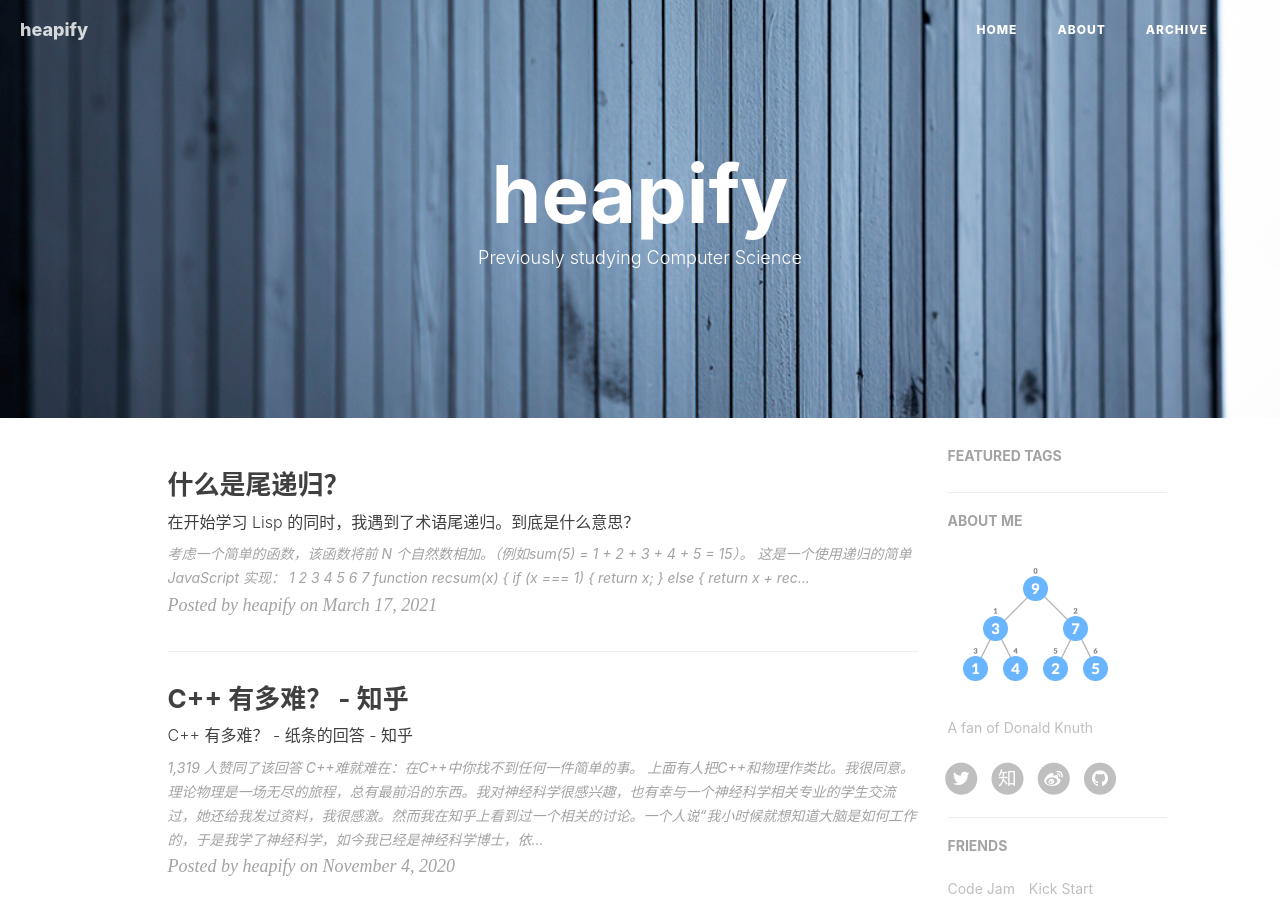
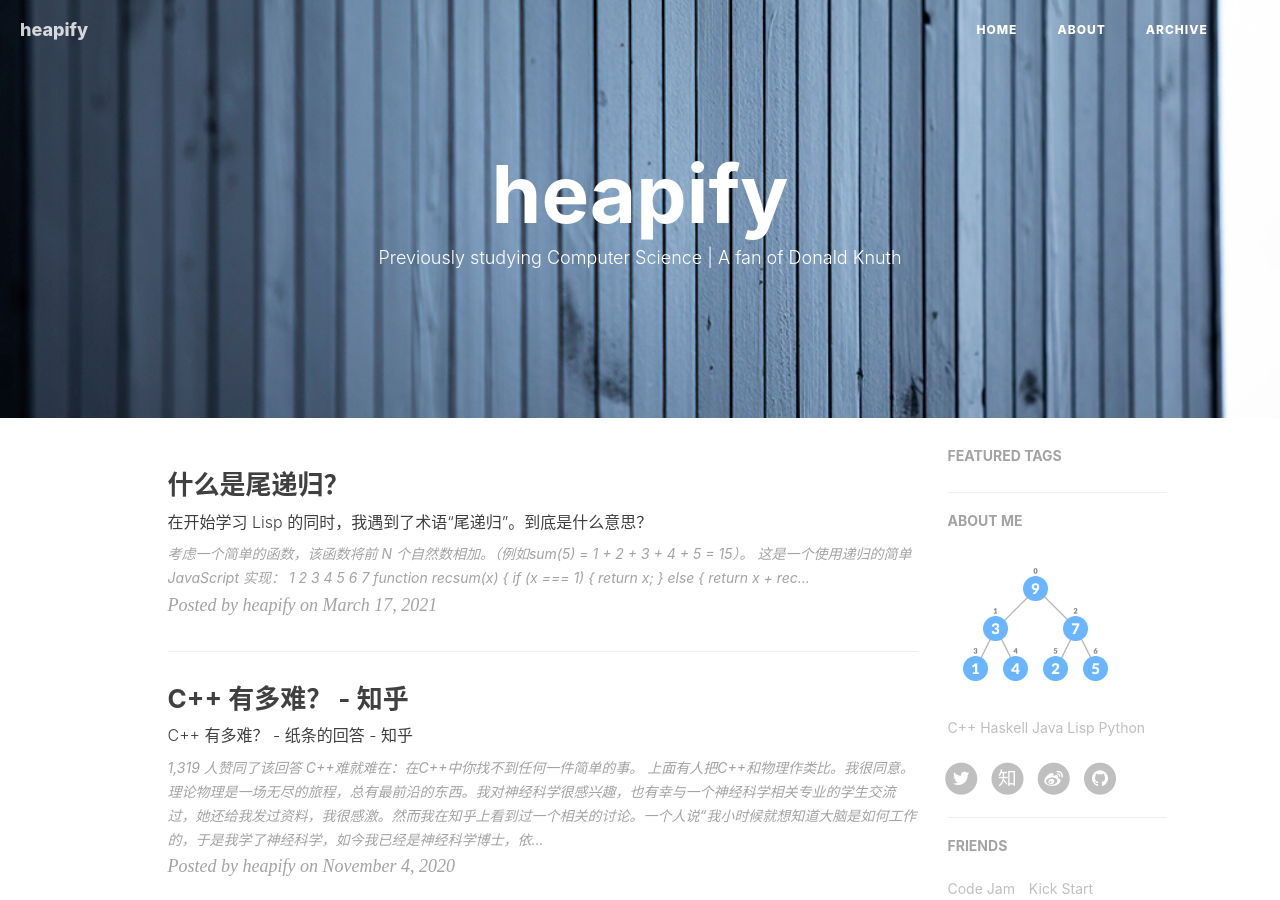
Before and after one commit to gengyu89/gengyu89.github.io, a Jekyll site: the page built from index.html, in a window 1280 px wide and 900 px high. Built offline with Jekyll 4.4.1, drawn with Linux system fonts in a browser that asks for light colours; nearby versions of some CDN libraries; the list of posts is cut into pages by our own code; comment, search, counter and statistics services are not loaded.

Commit message:
highly insultive

```diff
--- a/_config.yml
+++ b/_config.yml
@@ -78,7 +78,7 @@ ga_domain: gengyu89.github.io
 
 # Sidebar settings
 sidebar: true                           # whether or not using Sidebar.
-sidebar-about-description: "A fan of Donald Knuth"  # backup: C++ Haskell Java Lisp Python
+sidebar-about-description: "C++ Haskell Java Lisp Python"  # note: "A fan of Donald Knuth" is too short
 sidebar-avatar: /img/insert-2_0.png     # use absolute URL, seeing it's used in both `/` and `/about/`
 
 
--- a/_posts/2021-03-17-tail-recursion.markdown
+++ b/_posts/2021-03-17-tail-recursion.markdown
@@ -1,7 +1,7 @@
 ---
 layout:     post
 title:      "什么是尾递归？"
-subtitle:   "在开始学习 Lisp 的同时，我遇到了术语尾递归。到底是什么意思？"
+subtitle:   "在开始学习 Lisp 的同时，我遇到了术语“尾递归”。到底是什么意思？"
 date:       2021-03-17 12:00:00
 author:     "heapify"
 header-img: "img/home-bg.jpg"
--- a/index.html
+++ b/index.html
@@ -1,6 +1,6 @@
 ---
 layout: page
-description: "Previously studying Computer Science"
+description: "Previously studying Computer Science | A fan of Donald Knuth"
 ---
 
 {% for post in paginator.posts %}
```
